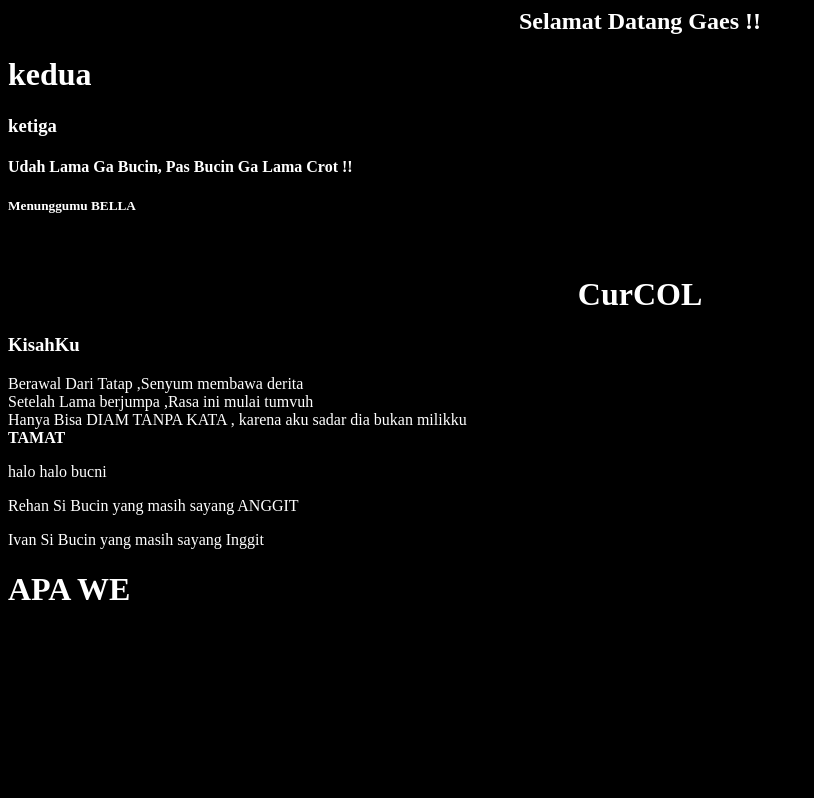
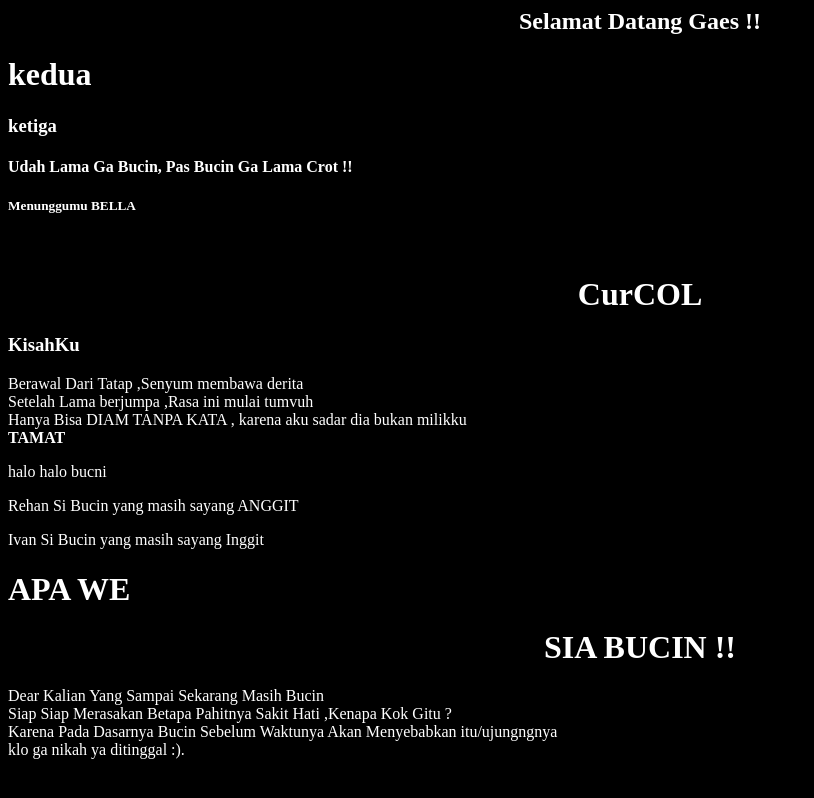
Before and after one commit to RaihanM15/tespush, a plain HTML site: page index.html in a window 1280 px wide. Shown: the whole page, without its empty margins (0-814 px from the left). Drawn offline with Linux system fonts and the light colour scheme.

Commit message:
Nambah SIABUCIN!

```diff
--- a/index.html
+++ b/index.html
@@ -18,5 +18,13 @@
         <p>Rehan Si Bucin yang masih sayang ANGGIT</p>
         <p>Ivan Si Bucin yang masih sayang Inggit</p>
         <h1>APA WE</h1>
+
+        <center><h1>SIA BUCIN !!</h1></center>
+       <p>Dear Kalian Yang Sampai Sekarang Masih Bucin <br>
+        Siap Siap Merasakan Betapa Pahitnya Sakit Hati ,Kenapa Kok Gitu ?<br>
+        Karena Pada Dasarnya Bucin Sebelum Waktunya Akan Menyebabkan itu/ujungngnya <br>
+        klo ga nikah ya ditinggal :).
+    </p>
+
     </body>
 </html>
```
Also changed, not shown: 1 other file.
